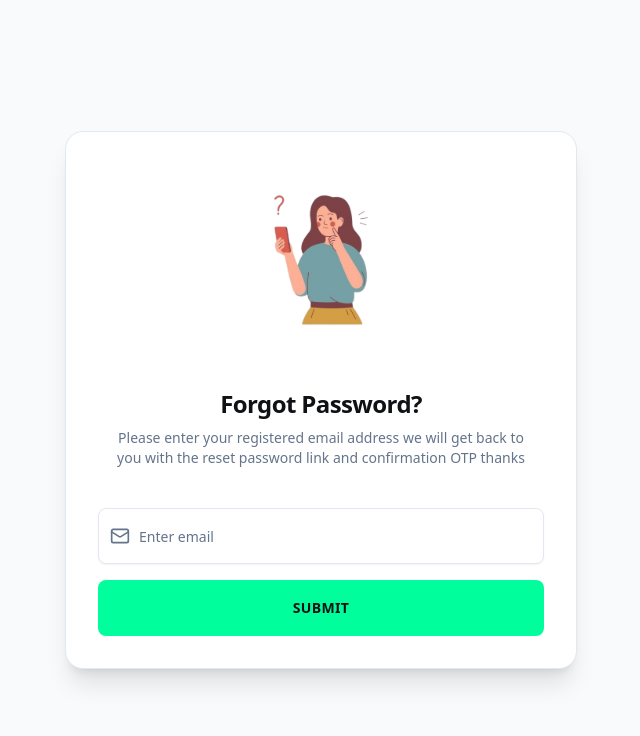
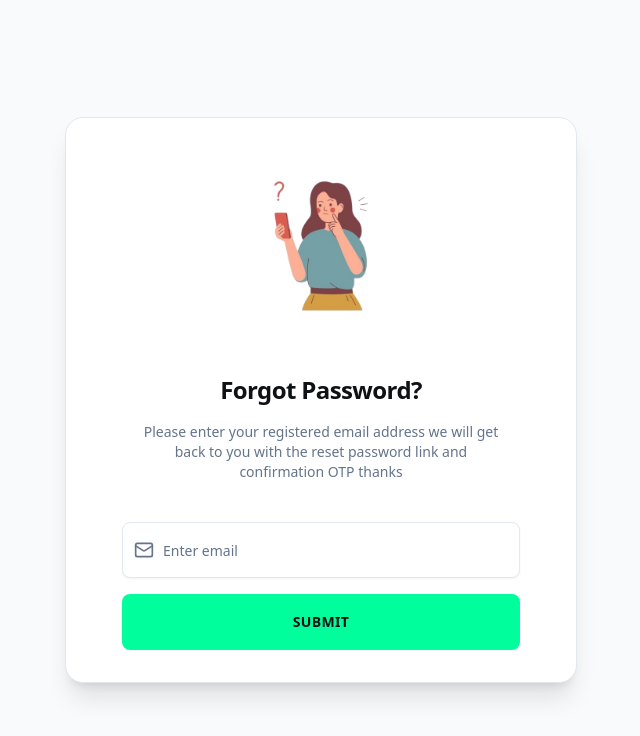
Before and after one commit to The-Forge-team/forge, a React (Vite) app in the folder frontend/: page /forgot-password in a window 1280 px wide. Shown: the top 736 px of the page, without its empty margins (319-959 px from the left). Built offline with nearby package versions, Linux system fonts and the light colour scheme.

Commit message:
fix: used the shadcn card components for my card

```diff
--- a/frontend/src/Pages/ForgotPassword.tsx
+++ b/frontend/src/Pages/ForgotPassword.tsx
@@ -1,6 +1,6 @@
 import { Button } from "@/components/ui/button";
 import { Input } from "@/components/ui/input";
-import { Card } from "@/components/ui/card";
+import { Card, CardContent, CardDescription, CardHeader, CardTitle } from "@/components/ui/card";
 import { Mail } from "lucide-react";
 import illustration from "@/assets/forgot-password-illustration.png";
 
@@ -19,17 +19,18 @@ export default function ForgotPasswordPage() {
         </div>
 
 
-        <div className="space-y-2">
-          <h1 className="text-2xl font-bold tracking-tight text-foreground">
+        <CardHeader className="space-y-2 w-full">
+          <CardTitle className="text-2xl font-bold tracking-tight text-foreground">
             Forgot Password?
-          </h1>
-          <p className="text-muted-foreground text-sm px-4">
+          </CardTitle>
+          <CardDescription className="text-muted-foreground text-sm px-4">
             Please enter your registered email address we will get back to you with the reset password link and confirmation OTP thanks
-          </p>
-        </div>
+          </CardDescription>
+        </CardHeader>
 
+ <CardContent className="w-full">
 
-        <form className="w-full space-y-4" onSubmit={(e) => e.preventDefault()}>
+<form className="w-full space-y-4" onSubmit={(e) => e.preventDefault()}>
           <div className="relative group">
             <Mail className="absolute left-3 top-1/2 -translate-y-1/2 text-muted-foreground h-5 w-5 transition-colors duration-300 group-focus-within:text-primary" />
             <Input
@@ -48,6 +49,10 @@ export default function ForgotPasswordPage() {
           </Button>
         </form>
 
+
+ </CardContent>
+
+
       </Card>
     </div>
   );
```
